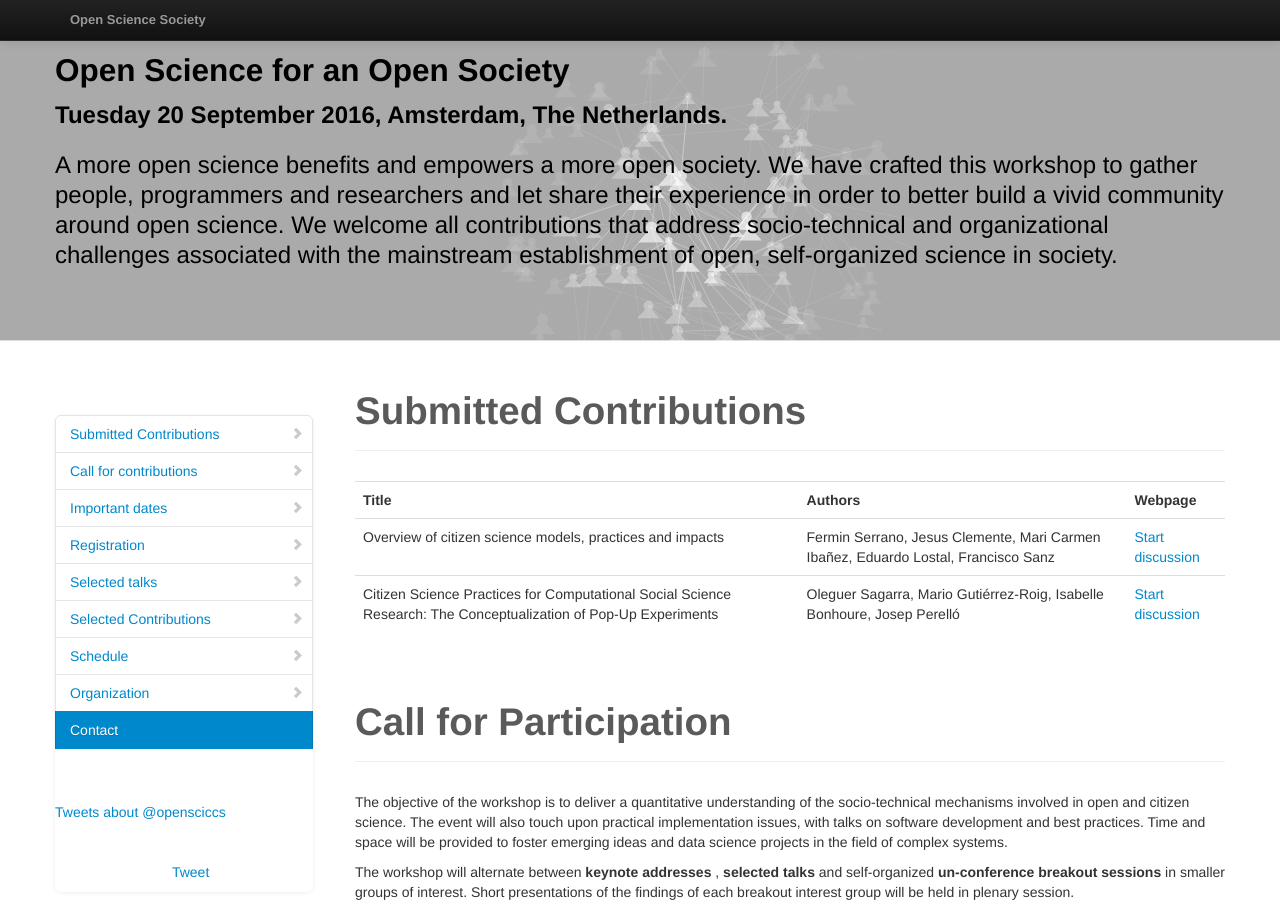
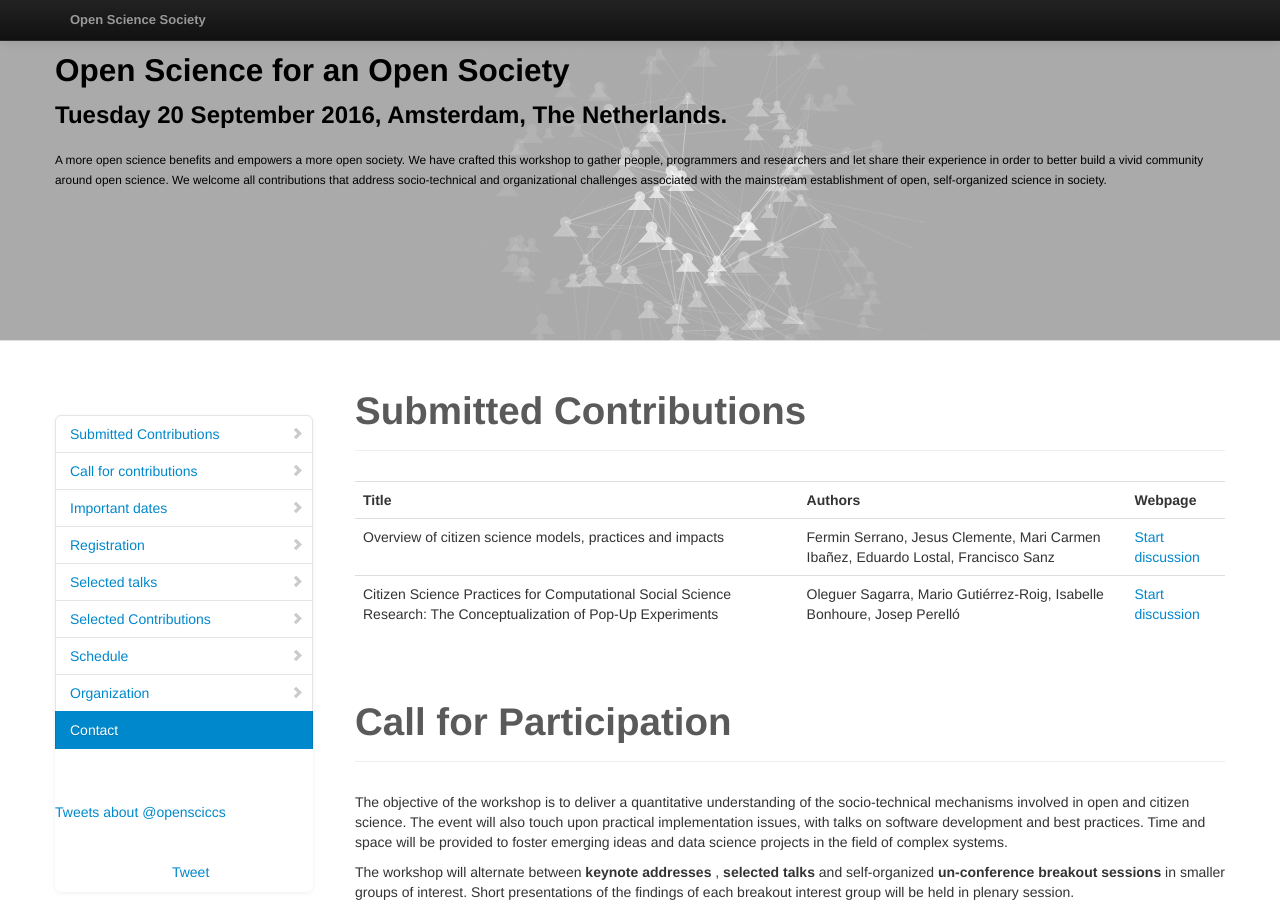
Before and after one commit to wazaahhh/ccs16, a plain HTML site: page index.html in a window 1280 px wide. Shown: the top 905 px of the page. Drawn offline with Linux system fonts and the light colour scheme; animation ran at ten frames a second.

Commit message:
font-size-adjust

```diff
--- a/index.html
+++ b/index.html
@@ -55,13 +55,18 @@
       <div id="large-header" style"height:100px; position: absolute;">
         <div style="position:absolute;margin: 0; auto; z-index: 2;">
             <h2>Open Science for an Open Society</h2>
-            <p>
-            <strong>Tuesday 20 September 2016, Amsterdam, The Netherlands.</strong>
+            <p class="lead">
+            <strong>
+            Tuesday 20 September 2016, Amsterdam, The Netherlands.
+            </strong>
             </p>
-            <p>A more open science benefits and empowers a more open society. We have crafted this workshop to gather people, programmers
+
+              <small>
+              A more open science benefits and empowers a more open society. We have crafted this workshop to gather people, programmers
               and researchers and let share their experience in order to better build a vivid community around open science. We welcome all contributions
               that address socio-technical and organizational challenges associated with the mainstream establishment of open, self-organized science in society.
-            </p>
+              </small>
+
         </div>
         <canvas id="demo-canvas" class="hidden-xs hidden-sm" style="position:relative;"></canvas>
       </div>
```
